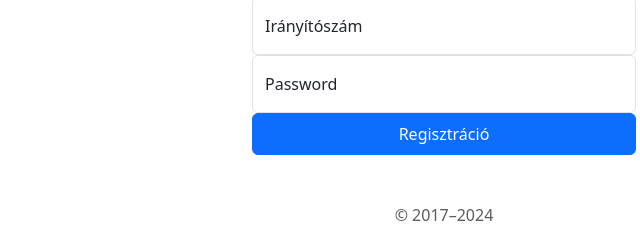
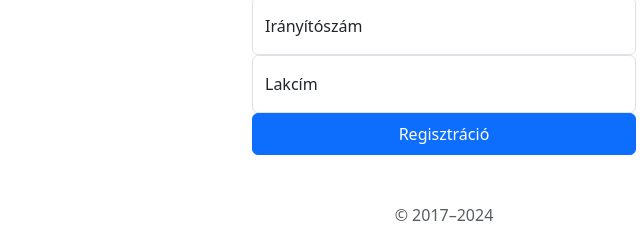
Before and after one commit to gBeNCe09/pollak-shop, a plain HTML site: page Regisztracio.html in a window 1280 px wide. Shown: the part 521-758 px from the top of the page, 196-836 px from the left. Drawn offline with nearby package versions, Linux system fonts and the light colour scheme.

Commit message:
weeeeeee

```diff
--- a/Regisztracio.html
+++ b/Regisztracio.html
@@ -85,7 +85,7 @@
 
         <div class="form-floating">
             <input type="password" class="form-control" id="floatingPassword" placeholder="Password">
-            <label for="floatingPassword">Password</label>
+            <label for="floatingPassword">Lakcím</label>
           </div>
 
 
```
